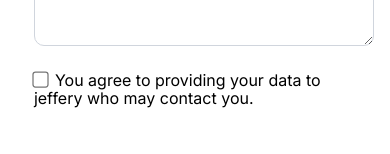
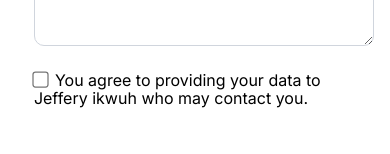
Before and after one commit to Jcolejeff/HNG-FRONTEND-TASK-2, a React (Create React App) app: page /contact in a window 390 px wide. Shown: the part 569-723 px from the top of the page. Built offline with nearby package versions, Linux system fonts and the light colour scheme; the HTML template or start-up script is replaced by a standard one.

Commit message:
fix: fixed footer overlapping on mobile issue

```diff
--- a/src/App.js
+++ b/src/App.js
@@ -1,5 +1,5 @@
 import { Home, Contact, ErrorPage } from "./pages";
-import { Footer, ScrollToTop } from "./components";
+import { ScrollToTop } from "./components";
 import { BrowserRouter as Router, Routes, Route } from "react-router-dom";
 import "./index.css";
 const App = () => {
@@ -12,8 +12,6 @@ const App = () => {
 					<Route path="*" element={<ErrorPage />}></Route>
 				</Routes>
 			</ScrollToTop>
-
-			<Footer />
 		</Router>
 	);
 };
--- a/src/components/BasicForm.js
+++ b/src/components/BasicForm.js
@@ -28,8 +28,6 @@ const BasicForm = () => {
 		validationSchema: basicSchema,
 		onSubmit,
 	});
-
-	console.log(errors);
 
 	return (
 		<form onSubmit={handleSubmit} autoComplete="off">
@@ -108,12 +106,13 @@ const BasicForm = () => {
 				type="checkbox"
 				placeholder=""
 				onBlur={handleBlur}
+				required
 				className={
 					errors.acceptedTos && touched.acceptedTos ? "input-error" : ""
 				}
 			/>
 			<span>
-				You agree to providing your data to jeffery who may contact you.
+				You agree to providing your data to Jeffery ikwuh who may contact you.
 			</span>
 			{errors.acceptedTos && touched.acceptedTos && (
 				<p className="error">{errors.acceptedTos}</p>
--- a/src/components/index.js
+++ b/src/components/index.js
@@ -2,4 +2,5 @@ import Footer from "./Footer";
 import Header from "./Header";
 import Link from "./Link";
 import ScrollToTop from "./StrollToTop";
-export { Footer, Header, Link, ScrollToTop };
+import BasicForm from "./BasicForm";
+export { Footer, Header, Link, ScrollToTop, BasicForm };
--- a/src/pages/Contact.js
+++ b/src/pages/Contact.js
@@ -1,9 +1,10 @@
 import styled from "styled-components";
-import BasicForm from "../components/BasicForm";
+import { BasicForm, Footer } from "../components";
 const Contact = () => {
 	return (
 		<Wrapper>
 			<BasicForm />
+			<Footer />
 		</Wrapper>
 	);
 };
@@ -12,19 +13,14 @@ const Wrapper = styled.main`
 	height: 100vh;
 	padding: 1rem;
 
-	margin-block-end: 6rem;
-
 	@media (min-width: 40em) {
 		padding-block-start: 6rem;
-		margin-block-end: 15rem;
+
 		.names {
 			display: grid;
 			grid-template-columns: 1fr 1fr;
 			grid-gap: 3rem;
 			justify-content: space-between;
-		}
-		form {
-			width: 60%;
 		}
 	}
 
@@ -41,8 +37,13 @@ const Wrapper = styled.main`
 
 	form {
 		width: 90%;
-		margin: 0 auto;
+		margin-inline: auto;
 		max-width: 780px;
+		margin-block-end: 7rem;
+		@media (min-width: 40em) {
+			width: 60%;
+			margin-block-end: 15rem;
+		}
 	}
 
 	form label {
--- a/src/pages/Home.js
+++ b/src/pages/Home.js
@@ -1,9 +1,10 @@
-import { Header, Link } from "../components";
+import { Header, Link, Footer } from "../components";
 const Home = () => {
 	return (
 		<>
 			<Header />
 			<Link />
+			<Footer />
 		</>
 	);
 };
```
